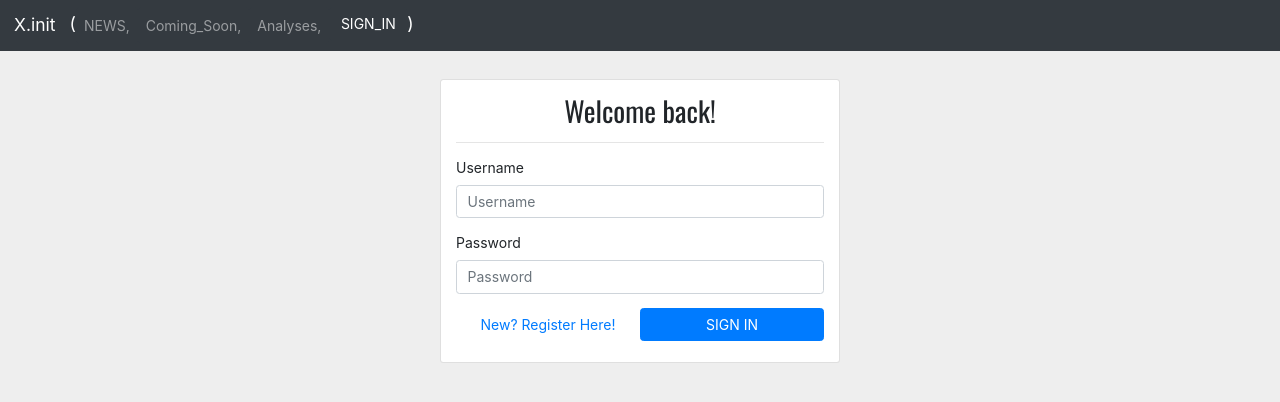
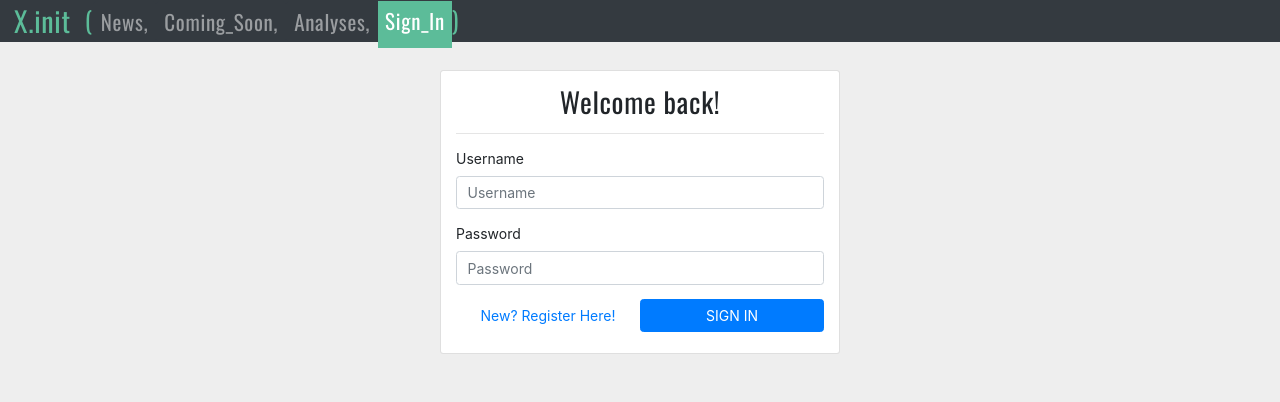
Before and after one commit to Code-Omega/Xinit, a Flask app: page /sign_in in a window 1280 px wide. Shown: the top 402 px of the page. Run offline with Flask 2, Linux system fonts and the light colour scheme; some libraries are stand-ins or nearby versions.

Commit message:
navbar redesign

```diff
--- a/app/static/style.css
+++ b/app/static/style.css
@@ -2,6 +2,7 @@ html {
 	  font-size: 14px;
 		overflow-x: hidden;
 		overflow-y: hidden;
+		letter-spacing: 0rem;
 }
 
 body {
@@ -13,6 +14,7 @@ body {
 
 h1, h2, h3, h4, h5, h6 {
 		font-family: 'Oswald', sans-serif;
+		letter-spacing: 0.05rem;
 }
 
 p {
@@ -32,6 +34,23 @@ hr.inv-clr{
 		border-top: 1px solid rgba(0, 0, 0, 0.1);
 }
 
+progress {
+	height: 1em;
+	-webkit-appearance: none;
+	border: none;
+	vertical-align: text-bottom;
+}
+
+progress::-webkit-progress-bar {
+	background: rgba(0, 0, 0, 0.5);
+	border-radius: 0.2em;
+}
+
+progress::-webkit-progress-value {
+	border-radius: 0.2em 0 0 0.2em;
+	background: #5CBC99;
+}
+
 .card-title{
 		/* font-family: 'Rubik Mono One', sans-serif; */
 }
@@ -40,6 +59,16 @@ hr.inv-clr{
 		background-color: rgba(52, 58, 64, 1)
 		/* background-color: rgba(63, 101, 117, 1) */
 		/* background-color: rgba(225, 216, 202, 1) */
+}
+
+.navbar-brand{
+		color: #5CBC99 !important;
+}
+
+.btn-rect{
+		border-radius: 0 !important;
+		border: 0 !important;
+		height: 115% !important;
 }
 
 .bg-theme-highlight{
@@ -61,7 +90,7 @@ hr.inv-clr{
 		position: sticky;
 		top: 0;
 		z-index: 3;
-		font-size: 16px;
+		font-family: 'Oswald', sans-serif;
 }
 
 .main {
--- a/app/templates/base.html
+++ b/app/templates/base.html
@@ -12,49 +12,41 @@
     <link href="https://fonts.googleapis.com/css?family=Oswald|Raleway" rel="stylesheet">
     <link rel="stylesheet" href="../static/style.css">
   </head>
-	<nav class="navbar navbar-expand-sm navbar-dark bg-dark">
-	  <a class="navbar-brand" href="#">X.init</a>
+	<nav class="navbar navbar-expand-sm navbar-dark bg-dark p-0">
+	  <a class="navbar-brand ml-3" href="#"><h2 class="m-0">X.init</h2></a>
 	  <button class="navbar-toggler" type="button" data-toggle="collapse" data-target="#navbarText" aria-controls="navbarText" aria-expanded="false" aria-label="Toggle navigation">
 	    <span class="navbar-toggler-icon"></span>
 	  </button>
 	  <div class="collapse navbar-collapse" id="navbarText">
 	    <ul class="navbar-nav mr-auto">
         <li class="nav-item">
-          <span class="navbar-brand mr-0">
-        		(
+          <span class="navbar-brand m-0">
+        		<h3 class="m-0">(</h2>
     		  </span>
 	      </li>
-        {% if title == "News" %}
-	      <li class="nav-item active">
-          <a class="nav-link btn btn-info bg-theme-highlight" href="/index">NEWS,</a>
-        {% else %}
-        <li class="nav-item">
-	        <a class="nav-link btn btn-dark" href="/index">NEWS,</a>
-        {% endif %}
+	      <li class="nav-item {{ "active" if title == "News" else None }}">
+          <a class="nav-link btn p-2 {{ "btn-info bg-theme-highlight btn-rect" if title == "News" else "btn-dark" }} " href="/index">
+            <h4 class="m-0">News,</h4>
+          </a>
 	      </li>
         <li class="nav-item">
-          <a class="nav-link btn btn-dark" href="#">Coming_Soon,</a>
+          <a class="nav-link btn p-2 btn-dark" href="#">
+            <h4 class="m-0">Coming_Soon,</h4>
+          </a>
         </li>
-        {% if title == "Analyses" %}
-	      <li class="nav-item active">
-          <a class="nav-link btn btn-info bg-theme-highlight" href="/analyses">Analyses,</a>
-        {% else %}
-        <li class="nav-item">
-	        <a class="nav-link btn btn-dark" href="/analyses">Analyses,</a>
-        {% endif %}
+        <li class="nav-item {{ "active" if title == "Analyses" else None }}">
+          <a class="nav-link btn p-2 {{ "btn-info bg-theme-highlight btn-rect" if title == "Analyses" else "btn-dark" }} " href="/analyses">
+            <h4 class="m-0">Analyses,</h4>
+          </a>
 	      </li>
-        {% if 'username' in session %}
-	      <li class="nav-item active">
-          <a class="nav-link btn btn-dark" href="/profile">user = {{ session['username'] }}</a>
+	      <li class="nav-item {{ "active" if title == "Profile" else None }}">
+          <a class="nav-link btn p-2 {{ "btn-info bg-theme-highlight btn-rect" if title == "Profile" else "btn-dark" }}" href="/profile">
+            <h4 class="m-0">{{ "User = {}".format(session['username']) if session['username'] else "Sign_In" }}</h4>
+          </a>
 	      </li>
-        {% else %}
-        <li class="nav-item active">
-          <a href="/sign_in" class="btn btn-dark">SIGN_IN</a>
-        </li>
-        {% endif %}
 	      <li class="nav-item">
           <span class="navbar-brand mr-0">
-        		)
+        		<h3 class="m-0">)</h3>
     		  </span>
 	      </li>
 	    </ul>
--- a/app/views.py
+++ b/app/views.py
@@ -306,7 +306,8 @@ def index():
               'content': "<br /><br />".join([x[0].replace('\n',' ') for x in summaries[i]]),
               'keywords': [x[0] for x in keywords[i]],
               'key_assets': [x for x in post_key_assets[i]],
-              'condense_rate': "{:.3%}".format(sum([len(x[0]) for x in summaries[i]])/len(corpus[i])),
+              #'condense_rate': "{:.3%}".format(sum([len(x[0]) for x in summaries[i]])/len(corpus[i])),
+              'condense_rate': "{:.3}".format(sum([len(x[0])*100 for x in summaries[i]])/len(corpus[i])),
               'source': header[i][2],
               'score': "{:.3f}".format(doc_score[i]),
               'link': header[i][1]} for i in doc_rank]
@@ -375,7 +376,7 @@ def sign_in():
         session['username'] = request.form['username']
         session['privilege_level'] = mongo.db.users.find_one({'username' : session['username']})['privilege_level']
         return redirect(url_for('index'))
-    return render_template('sign_in.html', form=form)
+    return render_template('sign_in.html', form=form, title='Profile')
 
 
 @app.route('/register', methods=['POST', 'GET'])
@@ -390,13 +391,13 @@ def register():
         session['username'] = request.form['username']
         session['privilege_level'] = 2
         return redirect(url_for('index'))
-    return render_template('register.html', form=form)
+    return render_template('register.html', form=form, title='Profile')
 
 
 @app.route('/profile') # make this username related maybe
 @login_required
 def user_profile():
-    return render_template('profile.html')
+    return render_template('profile.html', title='Profile')
 
 
 @app.route('/sign_out', methods=['POST'])
@@ -409,7 +410,7 @@ def logout():
 @app.errorhandler(404)
 def page_not_found(e):
     # note that we set the 404 status explicitly
-    return render_template('404.html'), 404
+    return render_template('404.html', title='404'), 404
 
 
 # @app.route('/temp', methods=['POST', 'GET'])
```
Also changed, not shown: app/templates/index.html (+5 -4 lines).
